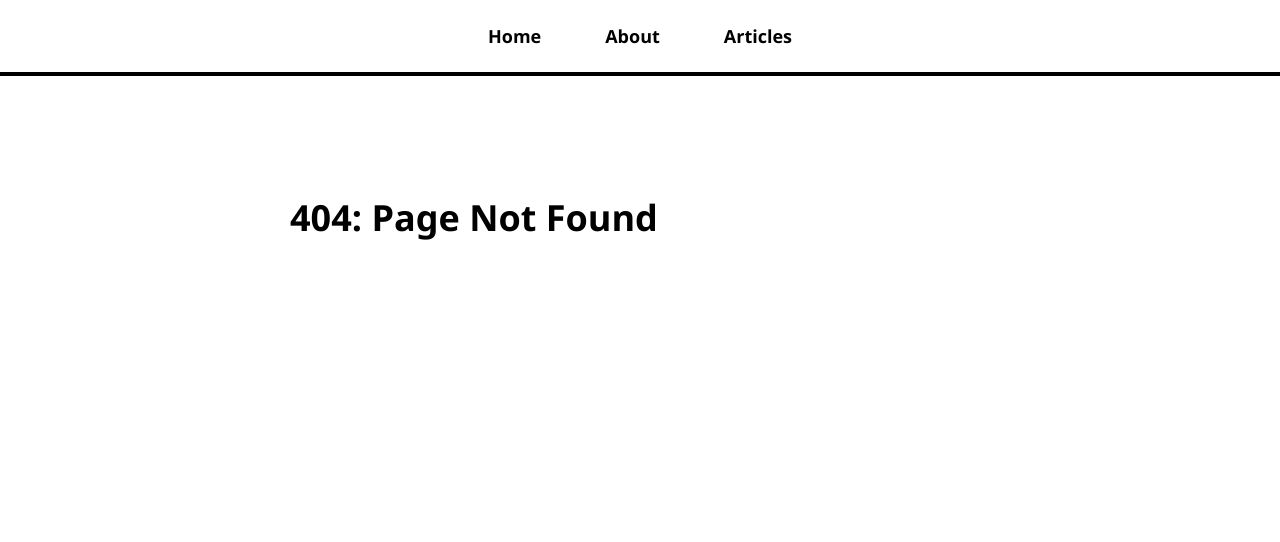
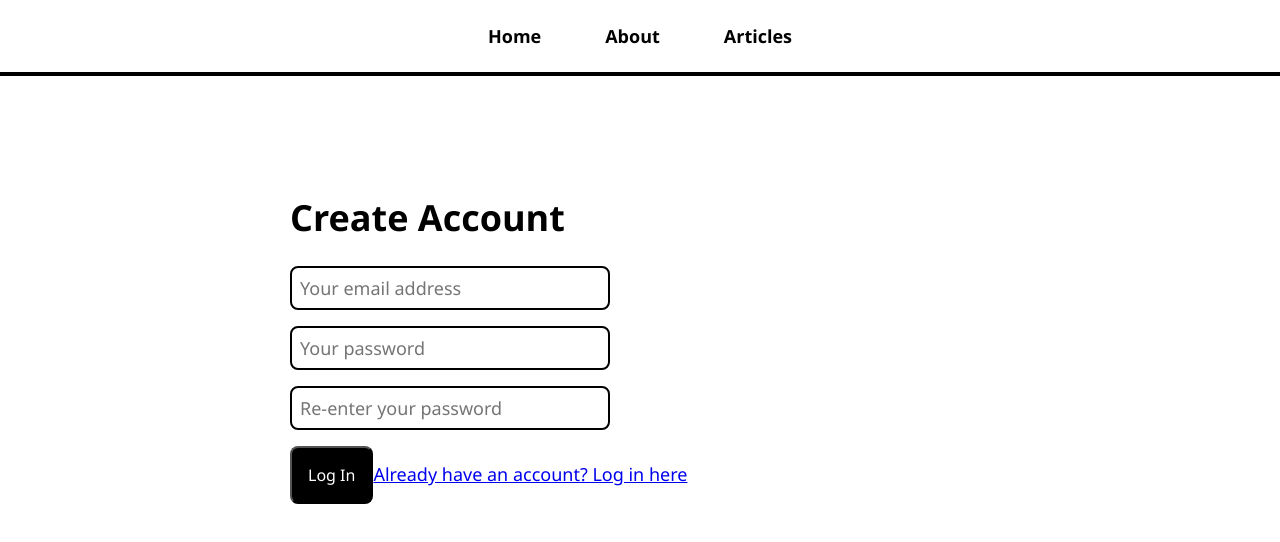
Before and after one commit to archiemartini/my-blog, a React (Create React App) app: page /create-account in a window 1280 px wide. Before the commit this address had no page. Shown: the top 542 px of the page. Built offline with nearby package versions, Linux system fonts and the light colour scheme.

Commit message:
introduced the login and create account pages

```diff
--- a/src/App.tsx
+++ b/src/App.tsx
@@ -6,12 +6,14 @@
 import NavBar from './NavBar';
 import './App.css';
 import NotFoundPage from './pages/NotFoundPage';
+import LoginPage from './pages/LoginPage';
+import CreateAccountPage from './pages/CreateAccountPage';
 
 function App() {
   return (
     <BrowserRouter>
       <div className="App">
-      <h1>My Fkn Blog</h1>
+      <h1>My Blog</h1>
       <NavBar/>
       <div id='page-body'>
         <Routes>
@@ -19,6 +21,8 @@
           <Route path="/about" element={<AboutPage/>} />
           <Route path="/articles" element={<ArticlesListPage/>} />
           <Route path="/articles/:articleId" element={<ArticlePage/>} />
+          <Route path="/login" element={<LoginPage/>} />
+          <Route path="/create-account" element={<CreateAccountPage/>} />
           <Route path="*" element={<NotFoundPage/>} />
         </Routes>
       </div>
--- /dev/null
+++ b/src/hooks/useUser.tsx
@@ -0,0 +1,20 @@
+import { useState, useEffect } from "react";
+import { getAuth, onAuthStateChanged, User } from 'firebase/auth'
+
+const useUser = () => {
+  const [user, setUser] = useState<User | null>(null);
+  const [isLoading, setIsLoading] = useState(true)
+
+  useEffect(() => {
+    const unsubscribe = onAuthStateChanged(getAuth(), user => {
+      setUser(user);
+      setIsLoading(false)
+    })
+
+    return unsubscribe
+  }, [])
+
+  return { user, isLoading }
+}
+
+export default useUser;
--- a/src/index.tsx
+++ b/src/index.tsx
@@ -3,6 +3,19 @@
 import './index.css';
 import App from './App';
 import reportWebVitals from './reportWebVitals';
+import { initializeApp } from "firebase/app";
+
+const firebaseConfig = {
+  apiKey: "AIzaSyDeFcFb7EomGAvdra32I5529InAz5yE35s",
+  authDomain: "my-react-blog-522a5.firebaseapp.com",
+  projectId: "my-react-blog-522a5",
+  storageBucket: "my-react-blog-522a5.appspot.com",
+  messagingSenderId: "646388242753",
+  appId: "1:646388242753:web:50a4d355d823302b3ea9c0"
+};
+
+// Initialize Firebase
+const app = initializeApp(firebaseConfig);
 
 const root = ReactDOM.createRoot(
   document.getElementById('root') as HTMLElement
--- a/src/pages/ArticlePage.tsx
+++ b/src/pages/ArticlePage.tsx
@@ -6,13 +6,15 @@
 import { CommentsList } from '../components/CommentsList'
 import AddCommentForm from '../components/AddCommentForm'
 import { ArticleInfo } from '../components/AddCommentForm'
+import useUser from '../hooks/useUser'
 
 
 const ArticlePage = () => {
   const [articleInfo, setArticleInfo] = useState<ArticleInfo>({ upvotes: 0, comments: [] });
 
   const { articleId } = useParams()
-  console.log(articleInfo)
+
+  const { user, isLoading } = useUser();
 
   useEffect(() => {
     const loadArticleInfo = async () => {
@@ -40,16 +42,22 @@
     <>
     <h1>{article.title}</h1>
     <div className='upvotes-section'>
-      <button onClick={addUpvote}>Upvote</button>
+      {user
+          ? <button onClick={addUpvote}>Upvote</button>
+          : <button>Log in to upvote</button>
+      }
       <p>This article has {articleInfo.upvotes} upvote(s)</p>
     </div>
     {article.content.map(paragraph => (
       <p>{paragraph}</p>
     ))}
-    <AddCommentForm
+    {user
+      ? <AddCommentForm
       articleName={articleId}
       onArticleUpdated={setArticleInfo}
-    />
+      />
+      :<button>Log in to add comment</button>
+    }
     <CommentsList comments={articleInfo.comments} />
     </>
   );
--- /dev/null
+++ b/src/pages/CreateAccountPage.tsx
@@ -0,0 +1,60 @@
+import { useState } from "react";
+import { Link, useNavigate } from "react-router-dom";
+import { getAuth, createUserWithEmailAndPassword } from 'firebase/auth'
+
+
+const CreateAccountPage = () => {
+  const [email, setEmail] = useState('');
+  const [password, setPassword] = useState('');
+  const [confirmPassword, setConfirmPassword] = useState('')
+  const [error, setError] = useState('');
+
+  const navigate = useNavigate();
+
+  const createAccount = async () => {
+    try {
+      if (password !== confirmPassword) {
+        setError('Passwords do not match');
+        return
+      }
+        await createUserWithEmailAndPassword(getAuth(), email, password);
+        navigate('/articles')
+
+    } catch (e) {
+      setError((e as Error).message)
+      setEmail('')
+      setPassword('')
+      setConfirmPassword('')
+    }
+  }
+
+  return (
+    <>
+     <h1>Create Account</h1>
+     {error && <p className="error">{error}</p>}
+     <input
+      placeholder="Your email address"
+      value={email}
+      onChange={e => setEmail(e.target.value)}
+     />
+     <input
+      type="password"
+      placeholder="Your password"
+      value={password}
+      onChange={e => setPassword(e.target.value)}
+     />
+     <input
+      type="password"
+      placeholder="Re-enter your password"
+      value={confirmPassword}
+      onChange={e => setConfirmPassword(e.target.value)}
+     />
+     <button
+      onClick={createAccount}
+     >Log In</button>
+     <Link to="/login">Already have an account? Log in here</Link>
+    </>
+  )
+}
+
+export default CreateAccountPage;
--- /dev/null
+++ b/src/pages/LoginPage.tsx
@@ -0,0 +1,46 @@
+import { useState } from "react";
+import { Link, useNavigate } from "react-router-dom";
+import { getAuth, signInWithEmailAndPassword } from 'firebase/auth'
+
+const LoginPage = () => {
+  const [email, setEmail] = useState('');
+  const [password, setPassword] = useState('');
+  const [error, setError] = useState('');
+
+  const navigate = useNavigate();
+
+  const logIn = async () => {
+    try {
+      await signInWithEmailAndPassword(getAuth(), email, password);
+      navigate('/articles')
+    } catch (e) {
+      setError((e as Error).message)
+      setEmail('')
+      setPassword('')
+    }
+  }
+
+  return (
+    <>
+     <h1>Log In</h1>
+     {error && <p className="error">{error}</p>}
+     <input
+      placeholder="Your email address"
+      value={email}
+      onChange={e => setEmail(e.target.value)}
+     />
+     <input
+      type="password"
+      placeholder="Your password"
+      value={password}
+      onChange={e => setPassword(e.target.value)}
+     />
+     <button
+      onClick={logIn}
+     >Log In</button>
+     <Link to="/create-account">Don't have an account? Create one here</Link>
+    </>
+  )
+}
+
+export default LoginPage;
```
